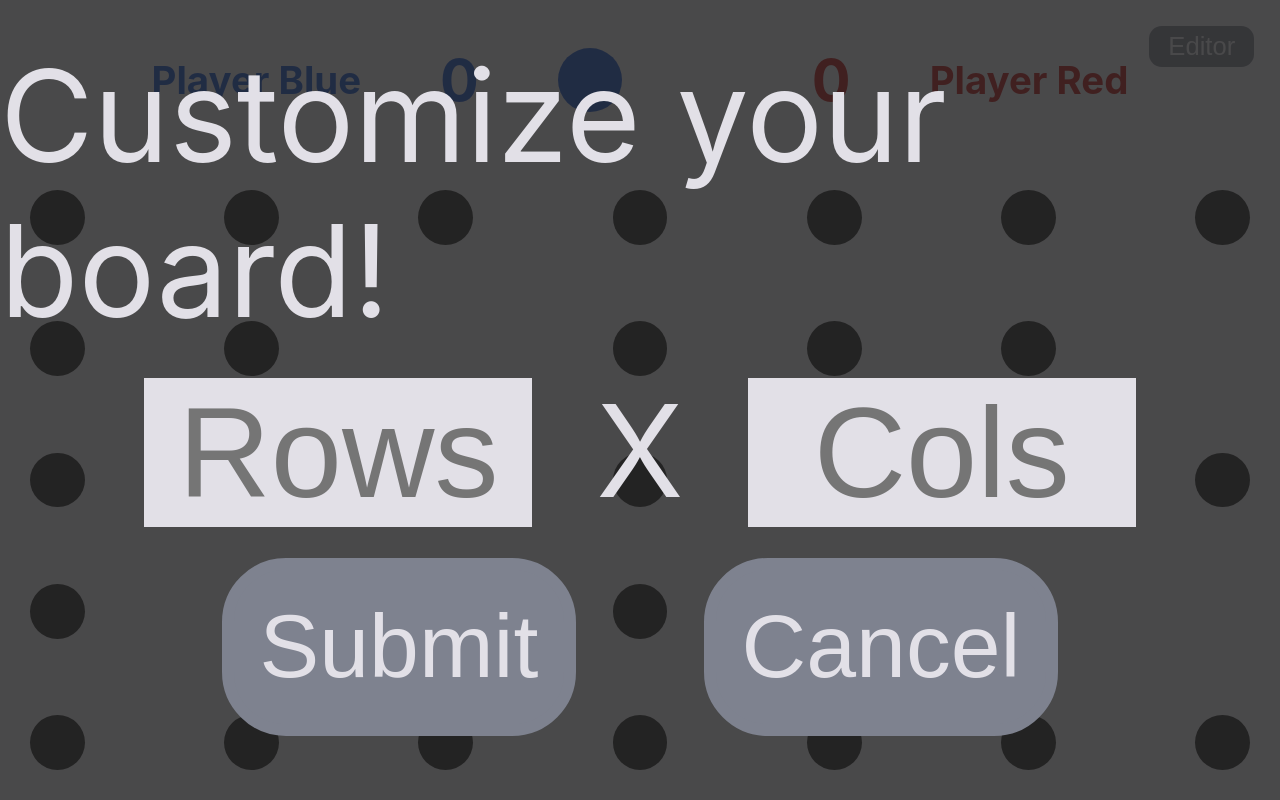
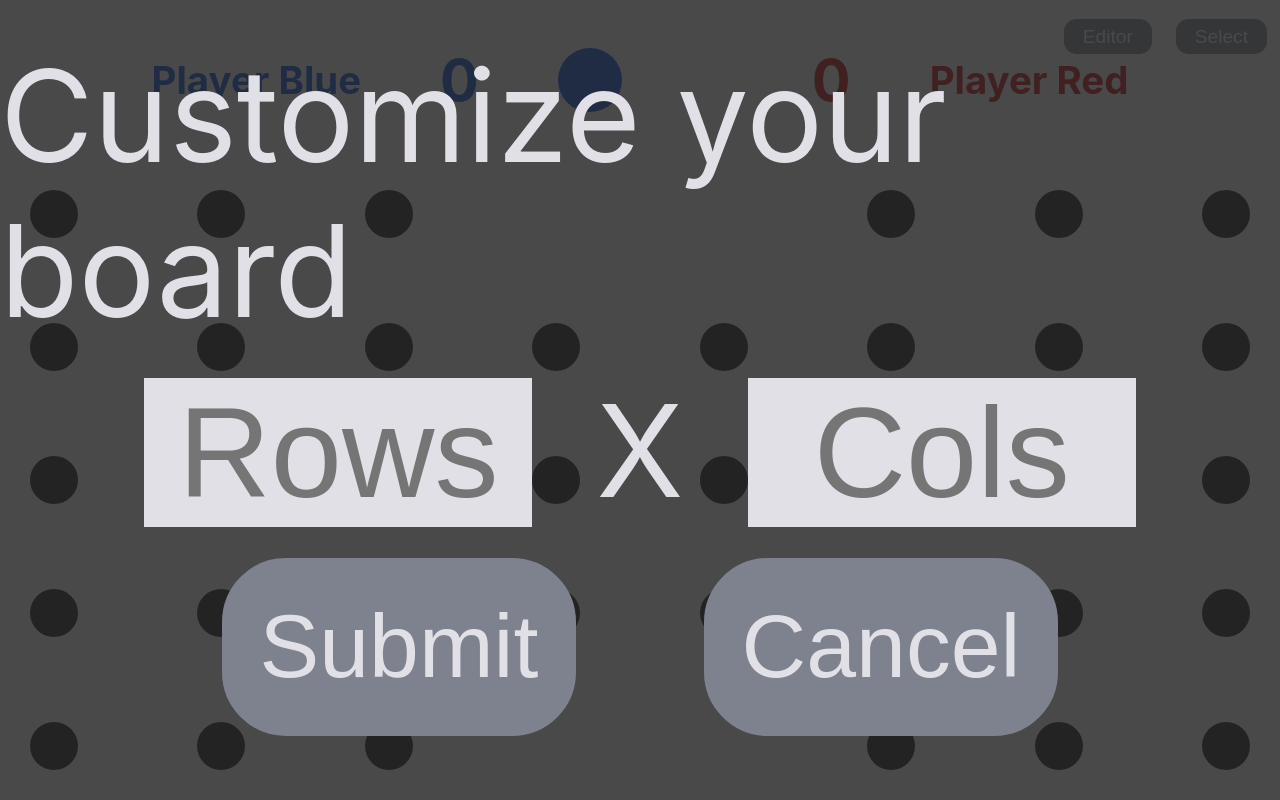
Before and after one commit to skylon07/CS-260-partner, a React (Create React App) app in the folder dots-and-boxes-react/: page / in a window 1280 px wide. Both pictures are taken after a click on the button "Editor". Built offline with nearby package versions, Linux system fonts and the light colour scheme.

Commit message:
Add selection prompt and improve editor

```diff
--- a/dots-and-boxes-react/src/App.css
+++ b/dots-and-boxes-react/src/App.css
@@ -3,18 +3,24 @@
     height: 100vh;
 }
 
-.ResettableApp-EditorButton {
+.ResettableApp-EditorButton, .ResettableApp-SelectBoardButton {
     position: absolute;
-    top: 2vw;
-    right: 2vw;
     padding: 0.5vw 1.5vw 0.5vw 1.5vw;
     border: none;
     border-radius: 1vw;
     background-color: var(--color-space-gray);
     color: var(--color-soft-white);
-    font-size: 2vw;
+    font-size: 1.5vw;
 }
-.ResettableApp-EditorButton:hover {
+.ResettableApp-EditorButton {
+    top: 1.5vw;
+    right: 10vw;
+}
+.ResettableApp-SelectBoardButton {
+    top: 1.5vw;
+    right: 1vw;
+}
+.ResettableApp-EditorButton:hover, .ResettableApp-SelectBoardButton:hover {
     background-color: var(--color-deep-black);
     color: var(--color-space-gray);
 }
@@ -95,6 +101,40 @@
     height: 9999px;
 }
 
-.ResettableApp-Modal-BottomButtonGroup {
+.ResettableApp-Modal-BoardSelection {
+    padding: 3vw 3vw 5vw 3vw;
+    width: 80%;
+    height: 60%;
+    box-sizing: border-box;
+    border: 1vw solid var(--color-space-gray);
+    overflow-y: scroll;
+}
 
+.ResettableApp-Modal-BoardShape {
+    display: flex;
+    flex-flow: row nowrap;
+    justify-content: center;
+    align-items: center;
+    padding: 4vw 2vw 6vw 2vw;
 }
+
+.ResettableApp-Modal-BoardShape button {
+    width: 30vw;
+    scale: 50%;
+}
+
+.ResettableApp-Modal-BoardShape-Row {
+    display: flex;
+    flex-flow: row nowrap;
+    justify-content: center;
+    align-items: center;
+}
+
+.ResettableApp-Modal-BoardShape-Square {
+    margin: 1vw;
+    width: 1vw;
+    height: 1vw;
+}
+.ResettableApp-Modal-BoardShape-Square.filled {
+    background-color: var(--color-soft-white);
+}
--- a/dots-and-boxes-react/src/App.jsx
+++ b/dots-and-boxes-react/src/App.jsx
@@ -14,23 +14,31 @@ export default function App() {
         setResetCount((resetCount) => resetCount + 1)
     }
 
+    const [boardShape, setBoardShape] = useBoardShape()
+    const updateBoardShape = (newBoardShape) => {
+        setBoardShape(newBoardShape)
+        resetGame()
+    }
+
     return <div className="App">
         <ResettableApp
             key={resetCount}
             resetGame={resetGame}
+            boardShape={boardShape}
+            updateBoardShape={updateBoardShape}
         />
     </div>
 }
 
-function ResettableApp({resetGame}) {
-    const boardShape = useBoardShape()
+function ResettableApp({resetGame, boardShape, updateBoardShape}) {
     const [initNumRows] = useState(boardShape.numRows)
     const [initNumCols] = useState(boardShape.numCols)
     if (boardShape.numRows !== initNumRows || boardShape.numCols !== initNumCols) {
         throw new Error("BoardShape cannot change size across renders")
     }
 
-    const [activateEditor, editorElem] = useEditor()
+    const [activateEditor, editorElem] = useEditor(updateBoardShape)
+    const [activateBoardSelector, boardSelectorElem] = useBoardSelector(updateBoardShape)
 
     const [
         {
@@ -55,13 +63,20 @@ function ResettableApp({resetGame}) {
 
     return <div className="ResettableApp">
         {renderGameOver(gameFinished, winningPlayer, resetGame)}
-        {editorElem}
         <button
             className="ResettableApp-EditorButton"
             onClick={activateEditor}
         >
             Editor
         </button>
+        {editorElem}
+        <button
+            className="ResettableApp-SelectBoardButton"
+            onClick={activateBoardSelector}
+        >
+            Select
+        </button>
+        {boardSelectorElem}
         <InfoBar
             currPlayer={showPlayerTurn && currPlayerTurn}
             playerBlueScore={playerBluePoints}
@@ -92,12 +107,49 @@ function renderGameOver(gameFinished, winningPlayer, resetGame) {
     }
 }
 
-function useEditor() {
+function useBoardShape() {
+    const [fillArray, setFillArray] = useState(() => new FillArray(5, 8,
+        (row, col) => (row !== 0 && row !== 4) || (col !== 3 && col !== 4)
+    ))
+
+    return [fillArray, setFillArray]
+}
+
+function useDotsAndBoxesGameState(boardShape) {
+    const [game] = useState(() => {
+        const game = new DotsAndBoxesGame(boardShape)
+        game.getLineDrawnBy = game.getLineDrawnBy.bind(game)
+        game.getBoxFilledBy = game.getBoxFilledBy.bind(game)
+        game.takeTurnDrawing = game.takeTurnDrawing.bind(game)
+        return game
+    })
+
+    const currPlayerTurn = game.currPlayer
+    const gameFinished = game.getGameFinished()
+    const playerPoints = game.getPlayerPoints()
+    // TODO: what is the react-y way of not depending on game state like this?
+    const {getLineDrawnBy, getBoxFilledBy} = game
+
+    const [takeTurnDrawingArgs, setTakeTurnDrawingArgs] = useState(null)
+    useEffect(() => {
+        if (takeTurnDrawingArgs !== null) {
+            const [row, col, side] = takeTurnDrawingArgs
+            game.takeTurnDrawing(row, col, side)
+            setTakeTurnDrawingArgs(null)
+        }
+    }, [takeTurnDrawingArgs, game])
+    const takePlayerTurn = (...args) => setTakeTurnDrawingArgs(args)
+
+    return [{currPlayerTurn, getLineDrawnBy, getBoxFilledBy, gameFinished, playerPoints}, {takePlayerTurn}]
+}
+
+function useEditor(updateBoardShape) {
     const [editorNavState, setEditorNavState] = useState(0)
     const [editorDimensions, setEditorDimensions] = useState(null)
     const editorRowsRef = useRef(null)
     const editorColsRef = useRef(null)
     const editorBoardRef = useRef(null)
+    const [selectedBoardShape, setSelectedBoardShape] = useState(null)
 
     const activateEditor = () => setEditorNavState(1)
 
@@ -122,7 +174,7 @@ function useEditor() {
         return [
             activateEditor,
             <div className="ResettableApp-Modal">
-                <div className="ResettableApp-Modal-Title">Customize your board!</div>
+                <div className="ResettableApp-Modal-Title">Customize your board</div>
                 <div className="ResettableApp-Modal-DimensionsInputs">
                     <input ref={editorRowsRef} placeholder="Rows" />
                     <span style={{margin: "5vw"}}>X</span>
@@ -164,11 +216,9 @@ function useEditor() {
             const boardInputs = Array.from(editorBoardRef.current.children)
             const boardFills = boardInputs.map((row) => Array.from(row.children).map((input) => input.checked))
             const fillArray = FillArray.fromArray(boardFills)
-            console.info("Submitted:", fillArray)
-            alert(`Oops! Can't submit; no database yet (check logs for an array that would have been submitted)`)
-
+            setSelectedBoardShape(fillArray)
             setEditorDimensions(null)
-            setEditorNavState(0)
+            setEditorNavState(3)
         }
         const cancelEditor = () => {
             setEditorDimensions(null)
@@ -178,7 +228,7 @@ function useEditor() {
         return [
             activateEditor,
             <div className="ResettableApp-Modal">
-                <div className="ResettableApp-Modal-Title">Customize your board!</div>
+                <div className="ResettableApp-Modal-Title">Customize your board</div>
                 <div className="ResettableApp-Modal-BoardInputs" ref={editorBoardRef}>
                     {editorBoardInputs}
                 </div>
@@ -186,6 +236,31 @@ function useEditor() {
                     <button onClick={submitBoard}>Submit</button>
                     <span style={{margin: "5vw"}} />
                     <button onClick={cancelEditor}>Cancel</button>
+                </div>
+            </div>
+        ]
+    } else if (editorNavState === 3) {
+        const submitNewBoardShape = () => {
+            console.info("Submitted:", selectedBoardShape)
+            alert(`Oops! Can't submit; no database yet (check logs for an array that would have been submitted)`)
+            updateBoardShape(selectedBoardShape)
+            setSelectedBoardShape(null)
+            setEditorNavState(0)
+        }
+        const cancelConfirm = () => {
+            setSelectedBoardShape(null)
+            setEditorNavState(2)
+        }
+
+        return [
+            activateEditor,
+            <div className="ResettableApp-Modal">
+                <div className="ResettableApp-Modal-Title">Are you sure?</div>
+                <p style={{fontSize: "50%"}}>This will clear your current game!</p>
+                <div className="ResettableApp-Modal-BottomButtonGroup">
+                    <button onClick={submitNewBoardShape}>Submit</button>
+                    <span style={{margin: "5vw"}} />
+                    <button onClick={cancelConfirm}>Cancel</button>
                 </div>
             </div>
         ]
@@ -202,38 +277,122 @@ function useEditor() {
     }
 }
 
-function useBoardShape() {
-    const [fillArray] = useState(() => new FillArray(5, 7,
-        (row, col) => (row !== 1 && row !== 3) ||
-            (col !== 2 && col !== 6))
-    )
-    return fillArray
+function useBoardSelector(updateBoardShape) {
+    const [boardSelectorNavState, setBoardSelectorNavState] = useState(0)
+    const [selectedBoardShape, setSelectedBoardShape] = useState(null)
+
+    const activateBoardSelector = () => setBoardSelectorNavState(1)
+
+    if (boardSelectorNavState === 0) {
+        return [activateBoardSelector, null]
+    } else if (boardSelectorNavState === 1) {
+        const selectBoardShape = (boardShape) => {
+            setSelectedBoardShape(boardShape)
+            setBoardSelectorNavState(2)
+        }
+        const cancelEditor = () => {
+            setSelectedBoardShape(null)
+            setBoardSelectorNavState(0)
         }
 
-function useDotsAndBoxesGameState(boardShape) {
-    const [game] = useState(() => {
-        const game = new DotsAndBoxesGame(boardShape)
-        game.getLineDrawnBy = game.getLineDrawnBy.bind(game)
-        game.getBoxFilledBy = game.getBoxFilledBy.bind(game)
-        game.takeTurnDrawing = game.takeTurnDrawing.bind(game)
-        return game
+        // TODO: actually get board shapes from database
+        const boardShapes = [
+            [
+                [true, true, true],
+                [true, true, true],
+                [true, true, true],
+            ],
+            [
+                [true, true, true, true],
+                [true, true, true, true],
+                [true, true, true, true],
+                [true, true, true, true],
+            ],
+            [
+                [true, true, false, false, true, true, false],
+                [true, true, true, true, true, true, false],
+                [true, true, true, true, true, true, true],
+                [false, true, true, true, true, true, true],
+                [false, true, true, false, false, true, true],
+            ],
+            [
+                [true, true, true, false, false, true, true, true],
+                [true, true, true, true, true, true, true, true],
+                [true, true, true, true, true, true, true, true],
+                [true, true, true, true, true, true, true, true],
+                [true, true, true, false, false, true, true, true],
+            ],
+        ].map((boardShape) => FillArray.fromArray(boardShape))
+
+        const boardElems = boardShapes.map((boardShape, boardShapeIdx) => {
+            const squareRows = boardShape.mapRows((row, rowIdx) => {
+                const squareElems = row.map((filled, colIdx) => {
+                    const filledClass = filled ? "filled" : ""
+                    return <div
+                        className={`ResettableApp-Modal-BoardShape-Square ${filledClass}`}
+                        key={`${rowIdx},${colIdx}`}
+                    />
+                })
+                return <div className="ResettableApp-Modal-BoardShape-Row" key={rowIdx}>
+                    {squareElems}
+                </div>
             })
 
-    const currPlayerTurn = game.currPlayer
-    const gameFinished = game.getGameFinished()
-    const playerPoints = game.getPlayerPoints()
-    // TODO: what is the react-y way of not depending on game state like this?
-    const {getLineDrawnBy, getBoxFilledBy} = game
+            const selectThisBoardShape = () => {
+                selectBoardShape(boardShape)
+            }
 
-    const [takeTurnDrawingArgs, setTakeTurnDrawingArgs] = useState(null)
-    useEffect(() => {
-        if (takeTurnDrawingArgs !== null) {
-            const [row, col, side] = takeTurnDrawingArgs
-            game.takeTurnDrawing(row, col, side)
-            setTakeTurnDrawingArgs(null)
+            return <div className="ResettableApp-Modal-BoardShape" key={boardShapeIdx}>
+                <div>
+                    {squareRows}
+                </div>
+                <button onClick={selectThisBoardShape}>Select</button>
+            </div>
+        })
+
+        return [
+            activateBoardSelector,
+            <div className="ResettableApp-Modal">
+                <div className="ResettableApp-Modal-Title">Select your board</div>
+                <div className="ResettableApp-Modal-BoardSelection">
+                    {boardElems}
+                </div>
+                <div className="ResettableApp-Modal-BottomButtonGroup">
+                    <button onClick={cancelEditor}>Cancel</button>
+                </div>
+            </div>
+        ]
+    } else if (boardSelectorNavState === 2) {
+        const submitNewBoardShape = () => {
+            updateBoardShape(selectedBoardShape)
+            setSelectedBoardShape(null)
+            setBoardSelectorNavState(0)
         }
-    }, [takeTurnDrawingArgs, game])
-    const takePlayerTurn = (...args) => setTakeTurnDrawingArgs(args)
+        const cancelConfirm = () => {
+            setSelectedBoardShape(null)
+            setBoardSelectorNavState(1)
+        }
 
-    return [{currPlayerTurn, getLineDrawnBy, getBoxFilledBy, gameFinished, playerPoints}, {takePlayerTurn}]
+        return [
+            activateBoardSelector,
+            <div className="ResettableApp-Modal">
+                <div className="ResettableApp-Modal-Title">Are you sure?</div>
+                <p style={{fontSize: "50%"}}>This will clear your current game!</p>
+                <div className="ResettableApp-Modal-BottomButtonGroup">
+                    <button onClick={submitNewBoardShape}>Submit</button>
+                    <span style={{margin: "5vw"}} />
+                    <button onClick={cancelConfirm}>Cancel</button>
+                </div>
+            </div>
+        ]
+    } else {
+        const cancelEditor = () => {
+            setBoardSelectorNavState(0)
         }
+
+        return <div className="ResettableApp-Modal">
+            INVALID SELECTOR STATE
+            <button onClick={cancelEditor}>Cancel</button>
+        </div>
+    }
+}
```
Lines whose indentation alone changed are shown as unchanged.
